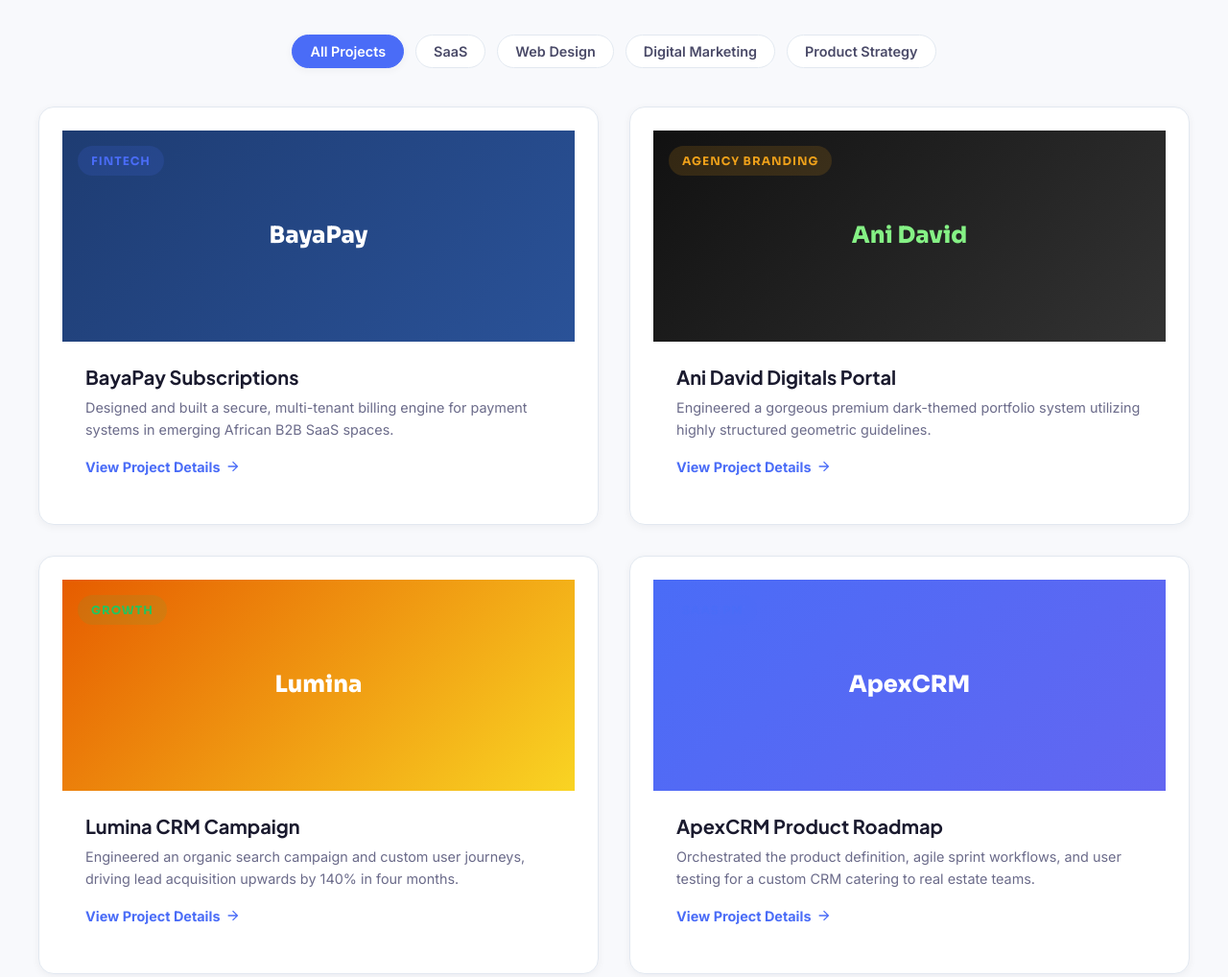
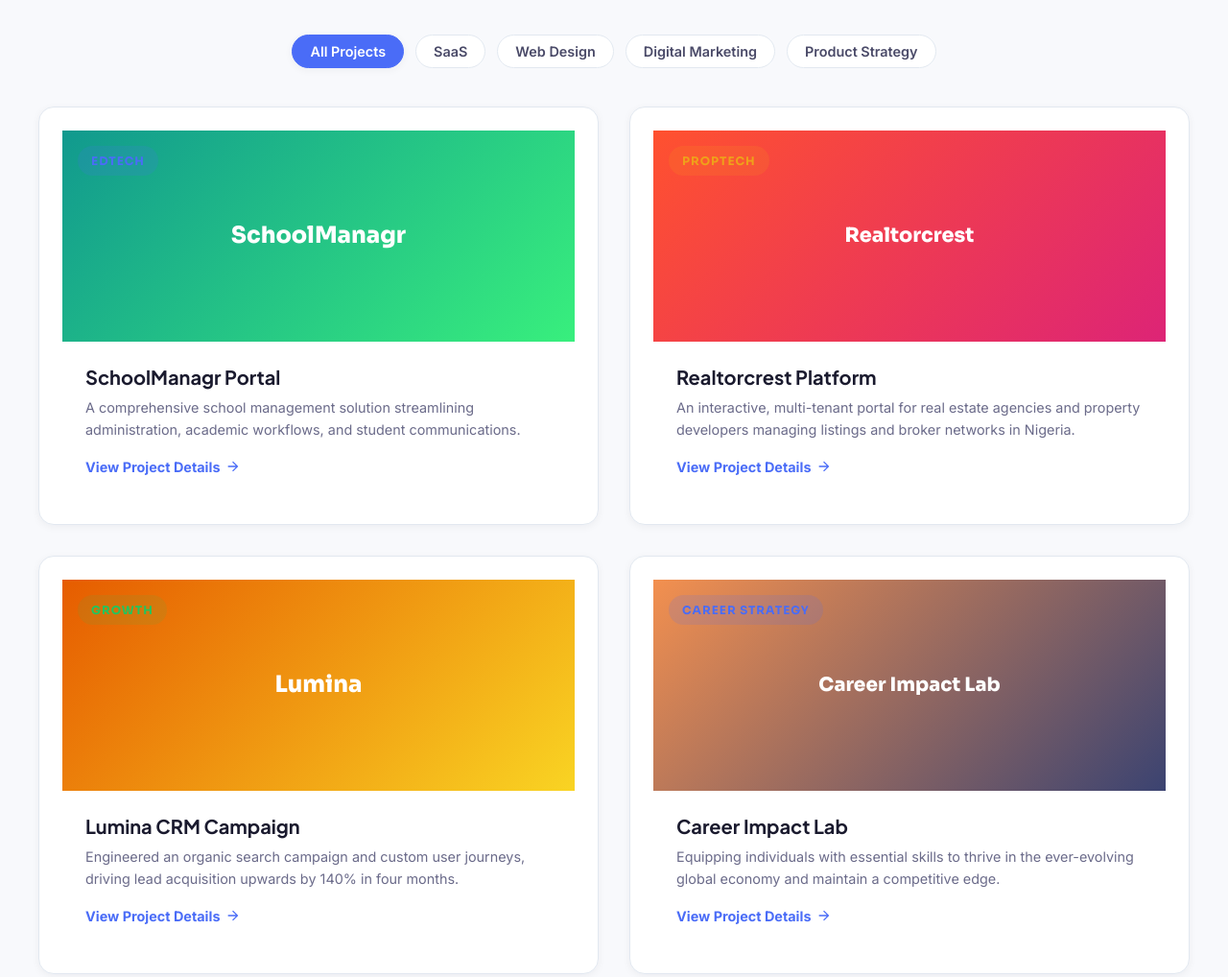
Before and after one commit to ivickie/mvapex, a website built with Vite: page index.html in a window 1280 px wide. Shown: the part 3300-4318 px from the top of the page at 96% size. Built offline with nearby package versions, Linux system fonts and the light colour scheme.

Commit message:
Update portfolio cards and testimonial items to match SchoolManagr, Realtorcrest, and Career Impact Lab

```diff
--- a/index.html
+++ b/index.html
@@ -392,13 +392,13 @@
         <div class="grid-item">
           <div class="card portfolio-card" data-category="saas">
             <div class="portfolio-image">
-              <span class="badge badge-primary portfolio-overlay">Fintech</span>
-              <div style="background: linear-gradient(135deg, #1e3c72, #2a5298); width: 100%; height: 100%; display: flex; align-items: center; justify-content: center; color: white; font-weight: 800; font-size: 1.5rem; font-family: var(--font-accent);">BayaPay</div>
+              <span class="badge badge-primary portfolio-overlay">EdTech</span>
+              <div style="background: linear-gradient(135deg, #11998e, #38ef7d); width: 100%; height: 100%; display: flex; align-items: center; justify-content: center; color: white; font-weight: 800; font-size: 1.5rem; font-family: var(--font-accent);">SchoolManagr</div>
             </div>
             <div class="portfolio-info">
               <div>
-                <h3>BayaPay Subscriptions</h3>
-                <p>Designed and built a secure, multi-tenant billing engine for payment systems in emerging African B2B SaaS spaces.</p>
+                <h3>SchoolManagr Portal</h3>
+                <p>A comprehensive school management solution streamlining administration, academic workflows, and student communications.</p>
               </div>
               <a href="#contact" class="portfolio-link">
                 View Project Details
@@ -412,13 +412,13 @@
         <div class="grid-item">
           <div class="card portfolio-card" data-category="design">
             <div class="portfolio-image">
-              <span class="badge badge-accent portfolio-overlay">Agency Branding</span>
-              <div style="background: linear-gradient(135deg, #111, #333); width: 100%; height: 100%; display: flex; align-items: center; justify-content: center; color: #85F185; font-weight: 800; font-size: 1.5rem; font-family: var(--font-accent);">Ani David</div>
+              <span class="badge badge-accent portfolio-overlay">PropTech</span>
+              <div style="background: linear-gradient(135deg, #ff512f, #dd2476); width: 100%; height: 100%; display: flex; align-items: center; justify-content: center; color: white; font-weight: 800; font-size: 1.3rem; font-family: var(--font-accent);">Realtorcrest</div>
             </div>
             <div class="portfolio-info">
               <div>
-                <h3>Ani David Digitals Portal</h3>
-                <p>Engineered a gorgeous premium dark-themed portfolio system utilizing highly structured geometric guidelines.</p>
+                <h3>Realtorcrest Platform</h3>
+                <p>An interactive, multi-tenant portal for real estate agencies and property developers managing listings and broker networks in Nigeria.</p>
               </div>
               <a href="#contact" class="portfolio-link">
                 View Project Details
@@ -452,13 +452,13 @@
         <div class="grid-item">
           <div class="card portfolio-card" data-category="product">
             <div class="portfolio-image">
-              <span class="badge badge-primary portfolio-overlay">SaaS PM</span>
-              <div style="background: linear-gradient(135deg, #4A6CF7, #6366F1); width: 100%; height: 100%; display: flex; align-items: center; justify-content: center; color: white; font-weight: 800; font-size: 1.5rem; font-family: var(--font-accent);">ApexCRM</div>
+              <span class="badge badge-primary portfolio-overlay">Career Strategy</span>
+              <div style="background: linear-gradient(135deg, #f3904f, #3b4371); width: 100%; height: 100%; display: flex; align-items: center; justify-content: center; color: white; font-weight: 800; font-size: 1.25rem; font-family: var(--font-accent);">Career Impact Lab</div>
             </div>
             <div class="portfolio-info">
               <div>
-                <h3>ApexCRM Product Roadmap</h3>
-                <p>Orchestrated the product definition, agile sprint workflows, and user testing for a custom CRM catering to real estate teams.</p>
+                <h3>Career Impact Lab</h3>
+                <p>Equipping individuals with essential skills to thrive in the ever-evolving global economy and maintain a competitive edge.</p>
               </div>
               <a href="#contact" class="portfolio-link">
                 View Project Details
@@ -498,7 +498,7 @@
             <div class="author-avatar">TO</div>
             <div class="author-info">
               <h4>Tunde Olatunji</h4>
-              <p>Founder, BayaPay</p>
+              <p>Founder, SchoolManagr</p>
             </div>
           </div>
         </div>
@@ -517,7 +517,7 @@
             <div class="author-avatar">AD</div>
             <div class="author-info">
               <h4>Ani David</h4>
-              <p>Director, Ani David Digitals</p>
+              <p>Director, Realtorcrest</p>
             </div>
           </div>
         </div>
```
